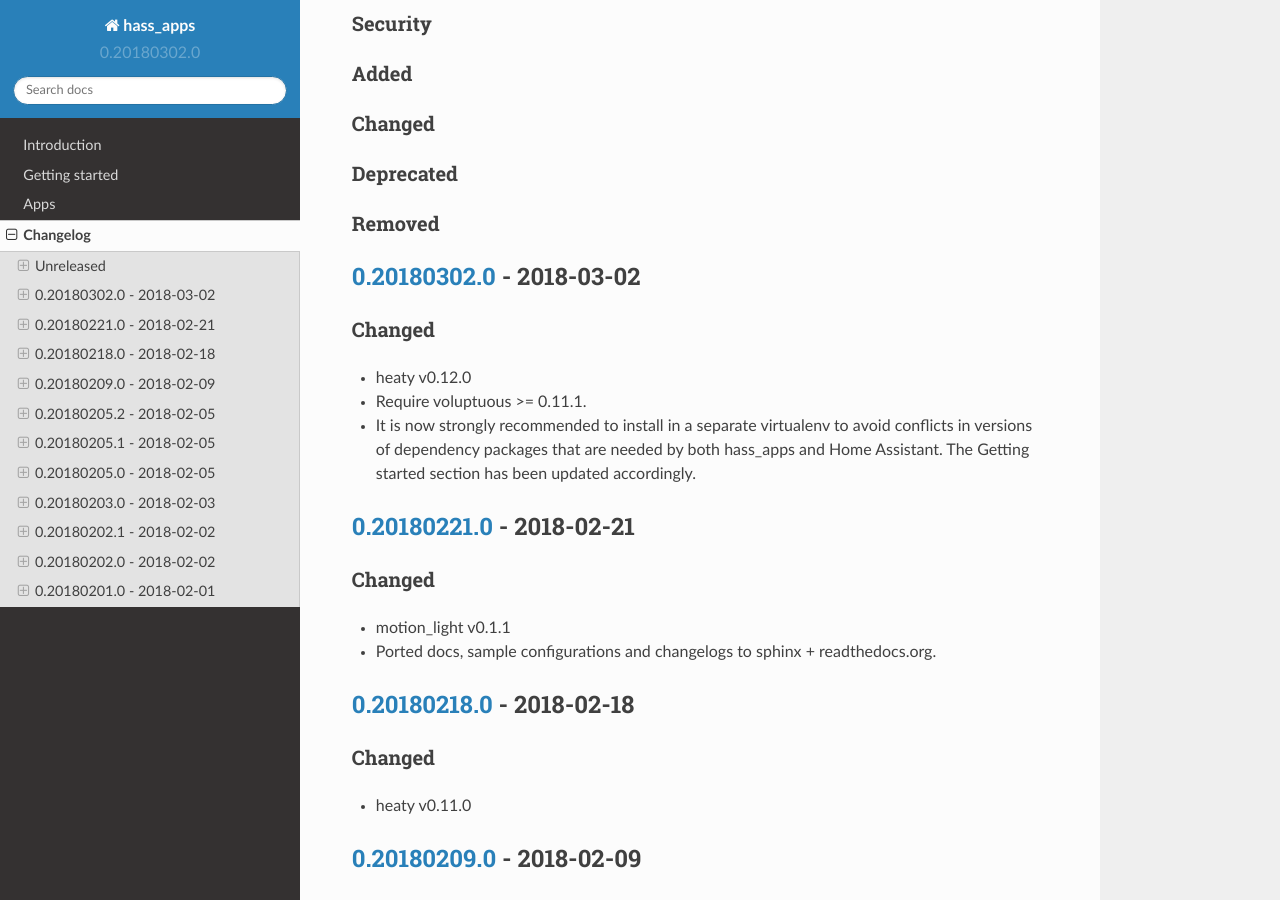
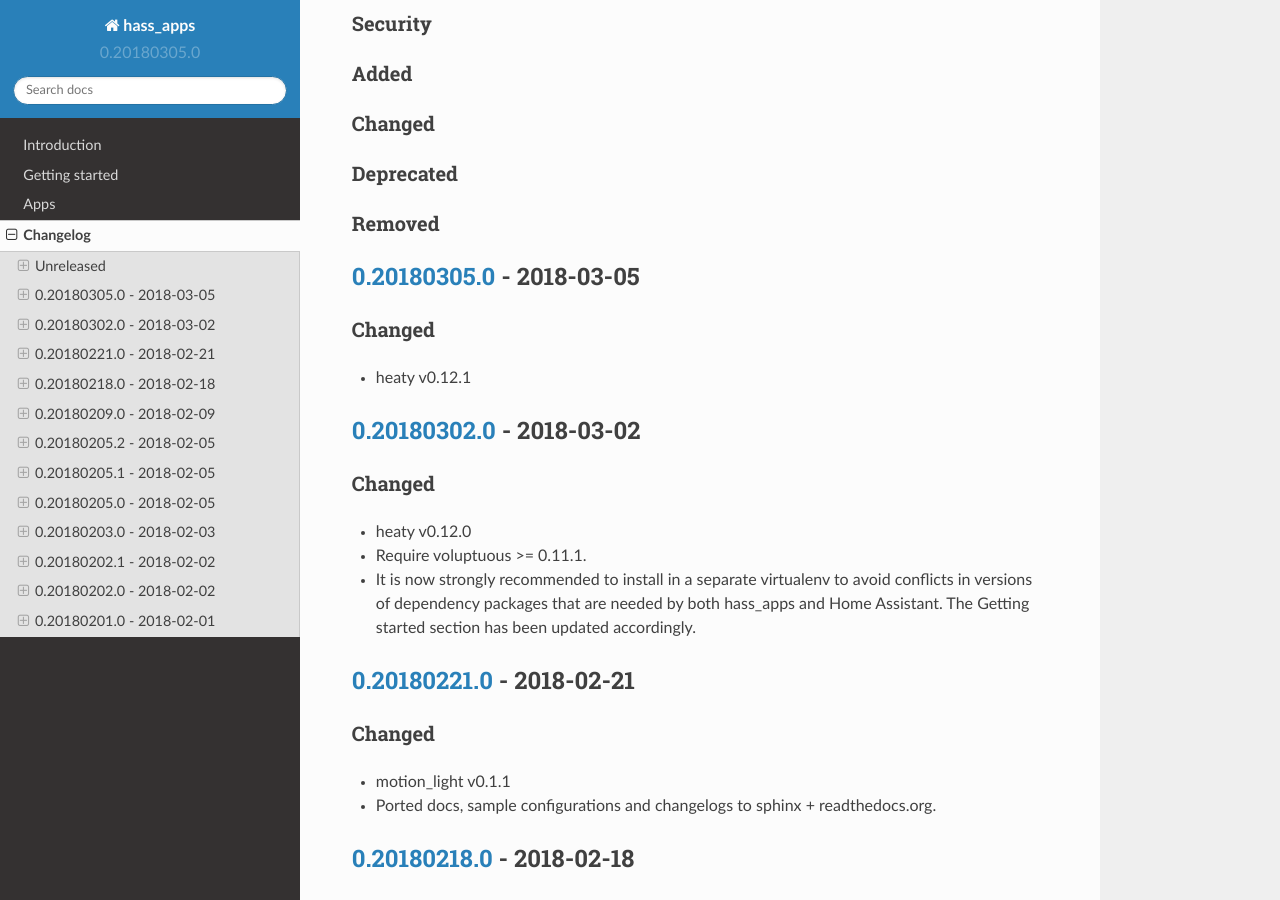
Before and after one commit to bob1de/hass-apps, a Sphinx documentation site: the page built from docs/CHANGELOG.md, in a window 1280 px wide and 900 px high, scrolled down 352 px. Built offline with Sphinx 7.4.7 and the Read the Docs theme 2.0.0, drawn with Linux system fonts in a browser that asks for light colours.

Commit message:
Release v0.20180305.0

```diff
--- a/docs/CHANGELOG.md
+++ b/docs/CHANGELOG.md
@@ -6,7 +6,7 @@
 
 
 ## [Unreleased]
-[Unreleased]: https://github.com/efficiosoft/hass_apps/compare/v0.20180302.0...HEAD
+[Unreleased]: https://github.com/efficiosoft/hass_apps/compare/v0.20180305.0...HEAD
 
 ### Fixed
 
@@ -19,6 +19,13 @@
 ### Deprecated
 
 ### Removed
+
+
+## [0.20180305.0] - 2018-03-05
+[0.20180305.0]: https://github.com/efficiosoft/hass_apps/compare/v0.20180302.0...v0.20180305.0
+
+### Changed
+* heaty v0.12.1
 
 
 ## [0.20180302.0] - 2018-03-02
--- a/hass_apps/__init__.py
+++ b/hass_apps/__init__.py
@@ -3,4 +3,4 @@
 AppDaemon.
 """
 
-__version__ = "0.20180302.0"
+__version__ = "0.20180305.0"
```
